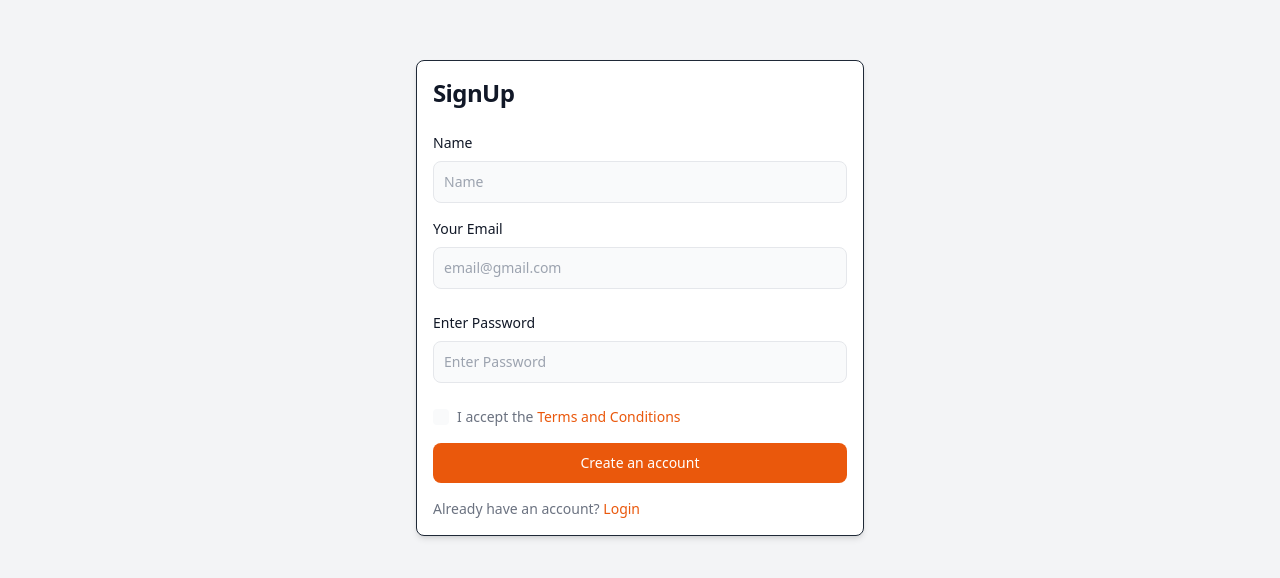
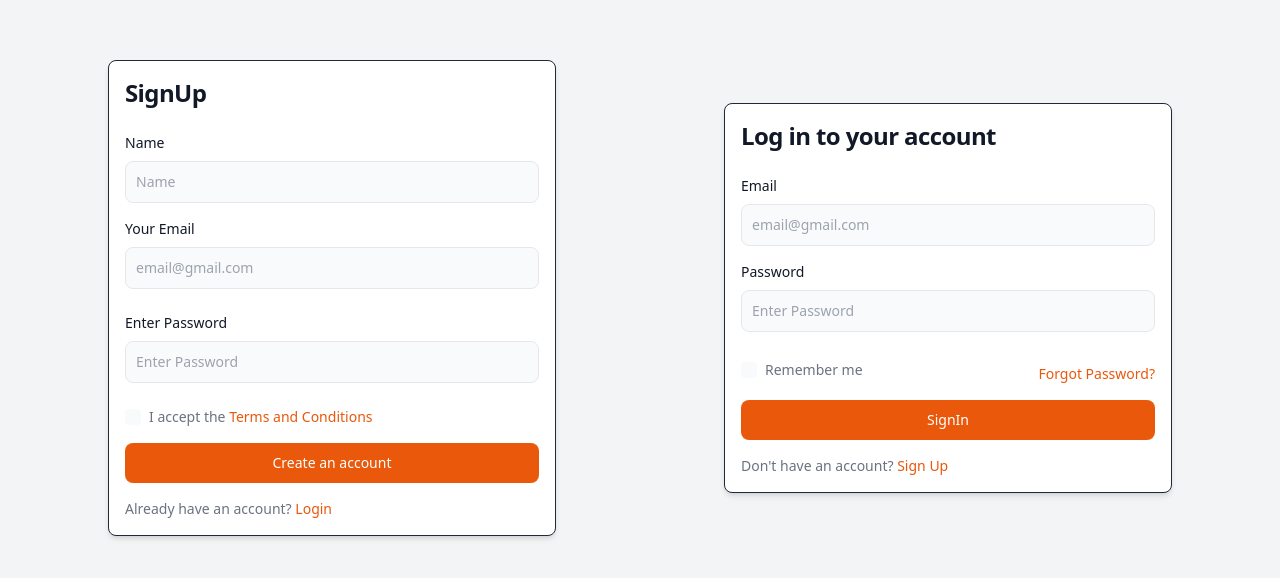
Before and after one commit to bad-Al-code/TailwindCSSComponents, a React (Vite) app: page / in a window 1280 px wide. Shown: the part 102-680 px from the top of the page. Built offline with nearby package versions, Linux system fonts and the light colour scheme.

Commit message:
feat: create login page
- create forgot password component for password recovery functionality

```diff
--- a/src/App.tsx
+++ b/src/App.tsx
@@ -1,9 +1,11 @@
-import SignUpFormPage from "./pages/SignupPage";
+import LoginPage from "./pages/LoginPage";
+import SignupPage from "./pages/SignupPage";
 
 const App: React.FC = () => {
   return (
     <div className="flex items-center justify-center min-h-screen bg-gray-100 dark:bg-gray-900 p-6">
-      <SignUpFormPage />
+      <SignupPage />
+      <LoginPage />
     </div>
   );
 };
--- a/src/components/Checkbox.tsx
+++ b/src/components/Checkbox.tsx
@@ -8,8 +8,8 @@ interface CheckboxProps {
   onChange: (e: React.ChangeEvent<HTMLInputElement>) => void;
   className?: string;
   disabled?: boolean;
-  linkText: string;
-  linkHref: string;
+  linkText?: string;
+  linkHref?: string;
   required?: boolean;
 }
 
--- /dev/null
+++ b/src/components/forms/ForgotPassword.tsx
@@ -0,0 +1,22 @@
+interface ForgotPasswordProps {
+  onForgotPasswordClick: () => void;
+}
+
+const ForgotPassword: React.FC<ForgotPasswordProps> = ({
+  onForgotPasswordClick,
+}) => {
+  return (
+    <div className="flex justify-start mt-4">
+      <p className="text-sm font-light text-gray-500 dark:text-gray-400">
+        <button
+          onClick={onForgotPasswordClick}
+          className="font-medium text-primary-600 hover:underline dark:text-primary-500 focus:outline-none"
+        >
+          Forgot Password?
+        </button>
+      </p>
+    </div>
+  );
+};
+
+export default ForgotPassword;
--- /dev/null
+++ b/src/pages/LoginPage.tsx
@@ -0,0 +1,101 @@
+import { useState } from "react";
+import Input from "../components/forms/Input";
+import Button from "../components/Button";
+import FormWrapper from "../components/forms/FormWrapper";
+import Checkbox from "../components/Checkbox";
+import AuthPrompt from "../components/forms/AuthPrompt";
+import ForgotPassword from "../components/forms/ForgotPassword";
+
+const LoginPage: React.FC = () => {
+  const [formData, setFormData] = useState({
+    email: "",
+    name: "",
+    password: "",
+    termsAccepted: false,
+  });
+
+  const handleCheckboxChange = (e: React.ChangeEvent<HTMLInputElement>) => {
+    const { checked } = e.target;
+    setFormData((prevData) => ({
+      ...prevData,
+      termsAccepted: checked,
+    }));
+  };
+
+  const handleSubmit = (e: React.FormEvent) => {
+    e.preventDefault();
+  };
+
+  const handleInputChange = (e: React.ChangeEvent<HTMLInputElement>) => {
+    const { name, value } = e.target;
+    setFormData((prevData) => ({
+      ...prevData,
+      [name]: value,
+    }));
+  };
+  const handlePasswordChange = () => {
+    // Do something here
+  };
+
+  const handleForgotPasswordClick = () => {
+    console.log("Navigating to password reset page...");
+  };
+
+  const handleSignupClick = () => {
+    console.log("Navigate to Signup Page");
+  };
+
+  return (
+    <FormWrapper title="Log in to your account">
+      <form onSubmit={handleSubmit}>
+        <Input
+          label="Email"
+          type="email"
+          name="email"
+          placeholder="email@gmail.com"
+          required
+          fullWidth
+          value={formData.email}
+          onChange={handleInputChange}
+        />
+
+        <Input
+          label="Password"
+          type="password"
+          name="password"
+          placeholder="Enter Password"
+          required
+          fullWidth
+          value={formData.password}
+          onChange={handlePasswordChange}
+        />
+        <div className="flex justify-between w-full mt-4">
+          <Checkbox
+            id="remember"
+            label="Remember me"
+            checked={formData.termsAccepted}
+            onChange={handleCheckboxChange}
+            className="mt-2"
+          />
+
+          <ForgotPassword onForgotPasswordClick={handleForgotPasswordClick} />
+        </div>
+
+        <Button
+          type="submit"
+          label="SignIn"
+          variant="filled"
+          fullWidth
+          className="mt-4"
+        />
+        <AuthPrompt
+          actionText="Sign Up"
+          onActionClick={handleSignupClick}
+          promptText="Don't have an account?"
+        />
+      </form>
+    </FormWrapper>
+  );
+};
+
+export default LoginPage;
```
